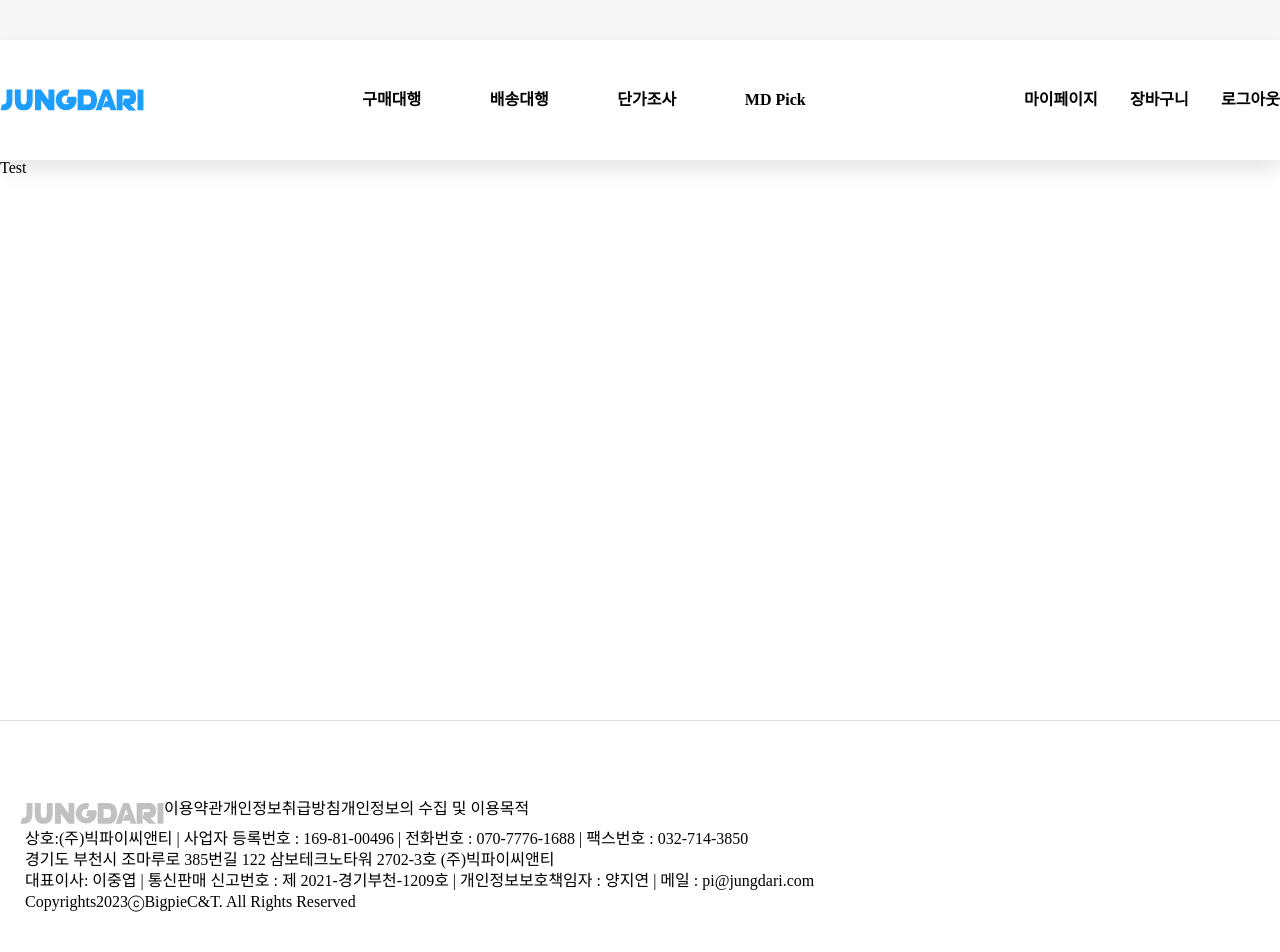
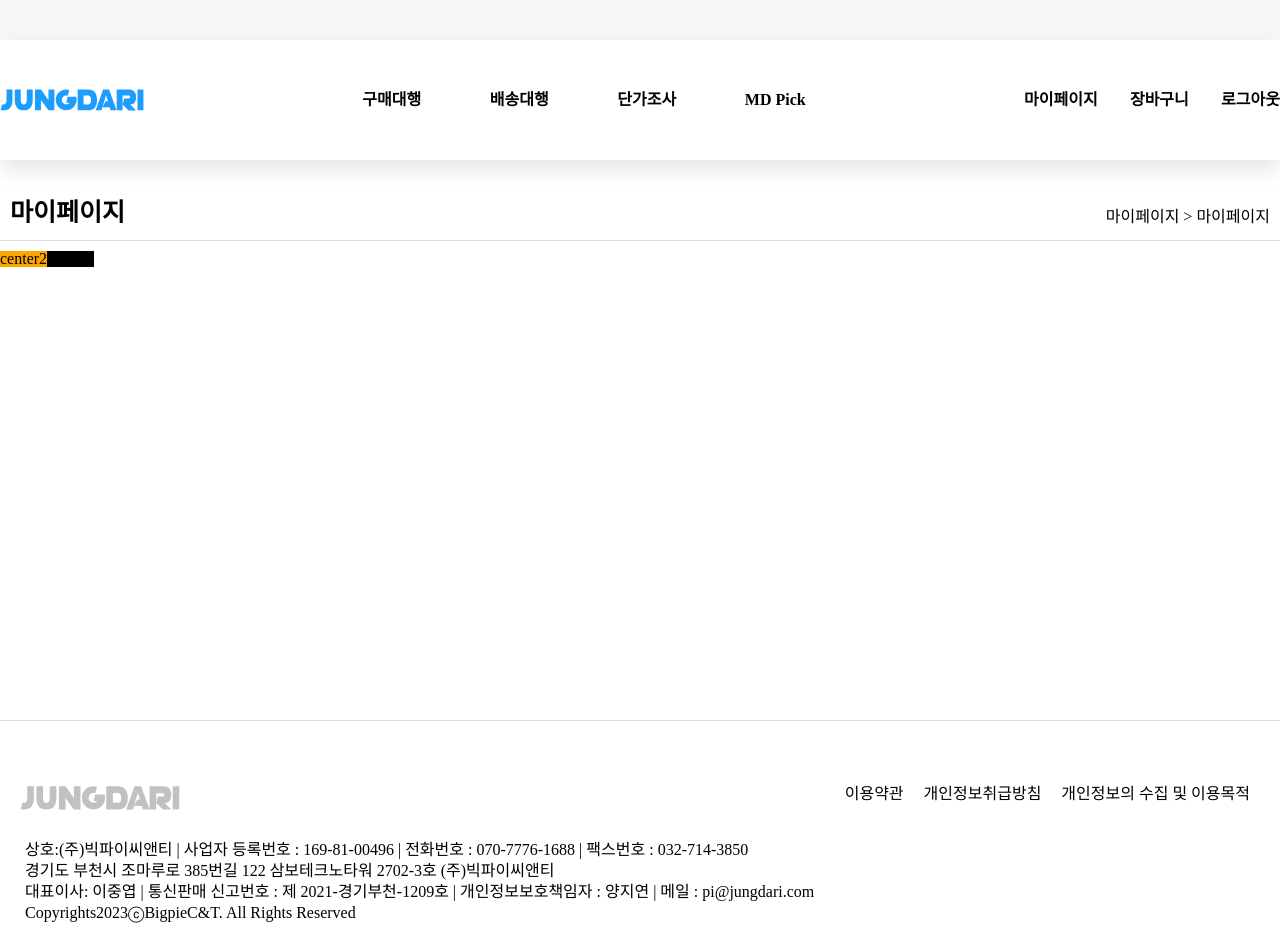
Before and after one commit to Leeho-97/jungdari, a React (Vite) app: page / in a window 1280 px wide. Shown: the top 952 px of the page. Built offline with nearby package versions, Linux system fonts and the light colour scheme; a web font is replaced by a local one.

Commit message:
마이페이지 레이아웃

```diff
--- a/src/App.jsx
+++ b/src/App.jsx
@@ -1,6 +1,6 @@
 import Navbar from './components/Navbar';
-import Text from './components/Test'
 import Footer from './components/Footer';
+import Sidebar from './components/Sidebar';
 
 import './reset.css';
 import './Test.css'
@@ -13,11 +13,41 @@ function App() {
     <div className='wrapper'>
       <div className='container'>
         <Navbar/>
+
         <div className='layout'>
-            <div className='mainC'>
-              <Text/>
+          <div className='mainCon'>
+            <div className='conlayout'>
+              <div className='mypageTop'>
+                <span className='span1'>마이페이지</span>
+
+                <span className='span2'>마이페이지  &gt; 마이페이지</span>
+
+              </div>
             </div>
+            <div className='mainSec'>
+              <div style={{backgroundColor : 'orange'}}>center2</div>
+              <div style={{backgroundColor : 'black'}}>center3</div>
+            </div>
+
+          </div>
+
+            {/* <div>마이페이지</div>
+
+
+          <div className='layout2'>
+            <div style={{width : "15%"}}>
+              <Sidebar/>
+            </div>
+            <div style={{width : 'auto'}}>
+              <Section/>
+            </div>
+          </div> */}
+
         </div>
+
+
+
+
         <div className='footer'>
           <div className='footerContent'>
             <Footer/>
--- a/src/Test.css
+++ b/src/Test.css
@@ -4,6 +4,7 @@
 
 .container {
     display: flex;
+    /* align-items: center; */
     flex-direction: column;
     min-height: 100vh;
 }
@@ -11,7 +12,18 @@
 .layout {
     flex-grow: 1;
     overflow: auto;
+    display: flex;
+    justify-content: center;
 }
+
+.mainCon {
+    width: 1400px;
+}
+
+.mainSec {
+    display: flex;
+}
+
 
 .footer {
     height: 10vh;
@@ -23,24 +35,59 @@
     width: 1400px;
 }
 
-.mainC {
-    min-height: 100px;
-}
-
 .footerOutline {
     border-top : solid 1.5px #dddddd;
 }
 
 .footerPadding {
-    padding: 80px 20px;
+    padding: 50px 20px;
 }
 
 .footerImg {
-    width: 9rem;
+    width: 10rem;
     height: auto;
 }
 
-.footerLayout{
+.footerButtonLayout {
+    display: flex;
+}
+
+.footerButton {
+    margin: 10px;
+    cursor: pointer;
+    &:hover {
+        color: #1d9eff;
+        border-bottom: 1px solid #1d9eff;
+    }
+}
+
+.footerTop{
     display: flex;
     flex-direction: row;
+    margin: 5px 0 30px 0 ;
+    justify-content: space-between;
+    align-items: end;
 }
+
+.mypageTop {
+    display: flex;
+    justify-content: space-between;
+    margin: 40px 0 10px 0;
+    align-items: flex-end;
+    border-bottom: 1px solid #dddddd;
+
+}
+
+.conlayout{
+    display: flex;
+    flex-direction: column;
+}
+
+.span1 {
+    font-size: 25px;
+    font-weight: bold;
+    margin: 0 0 15px 10px;
+}
+.span2 {
+    margin: 0 10px 15px 0;
+}
--- a/src/components/Footer.jsx
+++ b/src/components/Footer.jsx
@@ -5,16 +5,23 @@ function Footer() {
   return (
     <div className="footerOutline">
       <div className="footerPadding">
-        <div className='footerLayout'>
+
+        <div className='footerTop'>
           <img src={logoB} alt='중다리 footer 로고' className='footerImg'/>
-          <div>이용약관</div>
-          <div>개인정보취급방침</div>
-          <div>개인정보의 수집 및 이용목적</div>
+          <div className='footerButtonLayout'>
+            <div className='footerButton'>이용약관</div>
+            <div className='footerButton'>개인정보취급방침</div>
+            <div className='footerButton'>개인정보의 수집 및 이용목적</div>
+          </div>
         </div>
-        <p>상호:(주)빅파이씨앤티 | 사업자 등록번호 : 169-81-00496 | 전화번호 : 070-7776-1688 | 팩스번호 : 032-714-3850</p>
-        <p>경기도 부천시 조마루로 385번길 122 삼보테크노타워 2702-3호 (주)빅파이씨앤티</p>
-        <p>대표이사: 이중엽 | 통신판매 신고번호 : 제 2021-경기부천-1209호 | 개인정보보호책임자 : 양지연 | 메일 : pi@jungdari.com</p>
-        <p>Copyrights2023ⓒBigpieC&T. All Rights Reserved</p>
+
+        <div className='footerBottom'>
+          <p>상호:(주)빅파이씨앤티 | 사업자 등록번호 : 169-81-00496 | 전화번호 : 070-7776-1688 | 팩스번호 : 032-714-3850</p>
+          <p>경기도 부천시 조마루로 385번길 122 삼보테크노타워 2702-3호 (주)빅파이씨앤티</p>
+          <p>대표이사: 이중엽 | 통신판매 신고번호 : 제 2021-경기부천-1209호 | 개인정보보호책임자 : 양지연 | 메일 : pi@jungdari.com</p>
+          <p>Copyrights2023ⓒBigpieC&T. All Rights Reserved</p>
+        </div>
+
       </div>
     </div>
   )
--- /dev/null
+++ b/src/components/Sidebar.jsx
@@ -0,0 +1,8 @@
+
+function Sidebar() {
+  return (
+    <div style={{backgroundColor : '#868686'}}>Sidebar</div>
+  )
+}
+
+export default Sidebar
--- a/src/components/Test.jsx
+++ /dev/null
@@ -1,9 +0,0 @@
-
-
-function Test() {
-  return (
-    <div style={{width :"100% ", height : "120px"}}>Test</div>
-  )
-}
-
-export default Test
```
Also changed, not shown: src/components/Layout.jsx (added, +8 -0 lines), src/components/MainC.jsx (deleted, +0 -12 lines), src/pages/Mypage.jsx (added, +8 -0 lines).
